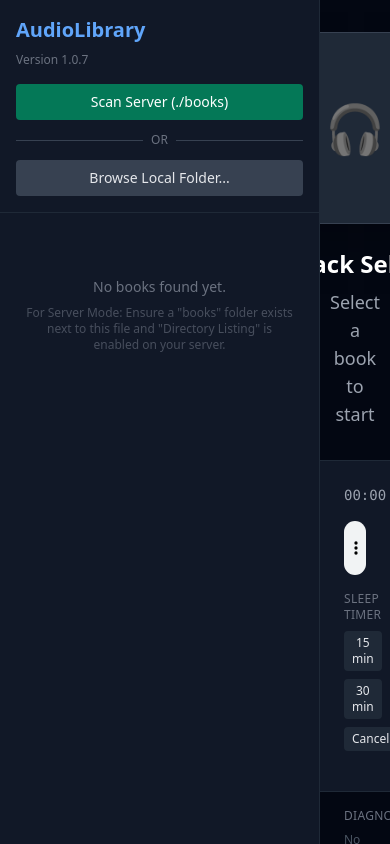
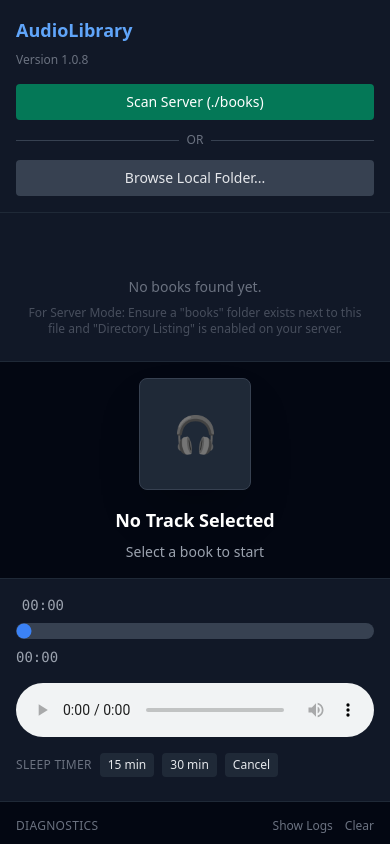
Before and after one commit to dylan7474/audioBookPlayer, a plain HTML site: page index.html in a window 390 px wide. Drawn offline with nearby package versions, Linux system fonts and the light colour scheme; no server answers.

Commit message:
Improve responsive layout and hide logs

```diff
--- a/index.html
+++ b/index.html
@@ -19,10 +19,10 @@
 </head>
 <body>
 
-<div class="flex h-screen overflow-hidden">
-    <aside class="w-80 bg-gray-900 border-r border-gray-800 flex flex-col shrink-0">
+<div class="flex h-screen overflow-hidden flex-col lg:flex-row">
+    <aside class="w-full lg:w-80 bg-gray-900 border-b lg:border-b-0 lg:border-r border-gray-800 flex flex-col shrink-0 max-h-[45vh] sm:max-h-[50vh] lg:max-h-none">
         <div class="p-4 border-b border-gray-800">
-            <h1 class="text-xl font-bold mb-2 text-blue-400">AudioLibrary</h1>
+            <h1 class="text-lg sm:text-xl font-bold mb-2 text-blue-400">AudioLibrary</h1>
             <div class="text-xs text-gray-500 mb-4">Version <span id="app-version"></span></div>
 
             <div class="flex flex-col gap-2">
@@ -59,18 +59,18 @@
         </div>
     </aside>
 
-    <main class="flex-1 flex flex-col bg-gray-950 relative overflow-hidden">
-        <section class="flex-1 flex flex-col items-center justify-center p-8 text-center">
-            <div class="w-48 h-48 bg-gray-800 rounded-lg shadow-2xl flex items-center justify-center mb-6 border border-gray-700">
-                <span class="text-5xl">🎧</span>
+    <main class="flex-1 flex flex-col bg-gray-950 relative overflow-hidden min-h-0">
+        <section class="flex-1 flex flex-col items-center justify-center p-4 sm:p-6 lg:p-8 text-center">
+            <div class="w-28 h-28 sm:w-40 sm:h-40 lg:w-48 lg:h-48 bg-gray-800 rounded-lg shadow-2xl flex items-center justify-center mb-4 sm:mb-6 border border-gray-700">
+                <span class="text-4xl sm:text-5xl">🎧</span>
             </div>
-            <h2 class="text-2xl font-bold text-white mb-2 max-w-2xl truncate px-4" id="track-title">No Track Selected</h2>
-            <h3 class="text-lg text-gray-400 px-4" id="book-title">Select a book to start</h3>
+            <h2 class="text-lg sm:text-2xl font-bold text-white mb-2 max-w-2xl truncate px-4" id="track-title">No Track Selected</h2>
+            <h3 class="text-sm sm:text-lg text-gray-400 px-4" id="book-title">Select a book to start</h3>
             <span class="mt-2 text-xs bg-emerald-900/50 text-emerald-400 px-2 py-0.5 rounded border border-emerald-800/50" id="server-badge" hidden>Server Stream</span>
         </section>
 
-        <section class="bg-gray-900 border-t border-gray-800 p-6 pb-8">
-            <div class="flex items-center gap-4 mb-4 text-sm text-gray-400 font-mono">
+        <section class="bg-gray-900 border-t border-gray-800 p-4 sm:p-6 pb-6 sm:pb-8">
+            <div class="flex flex-col sm:flex-row sm:items-center gap-2 sm:gap-4 mb-4 text-sm text-gray-400 font-mono">
                 <span class="w-12 text-right" id="current-time">00:00</span>
                 <input
                     id="seek-bar"
@@ -96,19 +96,24 @@
             </div>
         </section>
 
-        <section class="border-t border-gray-800 bg-gray-950 px-6 py-4 text-xs text-gray-400 max-h-40 overflow-y-auto">
+        <section class="border-t border-gray-800 bg-gray-950 px-4 sm:px-6 py-4 text-xs text-gray-400">
             <div class="flex items-center justify-between mb-2">
                 <span class="uppercase tracking-wide text-gray-500">Diagnostics</span>
-                <button id="clear-log" class="text-xs text-gray-500 hover:text-gray-300">Clear</button>
+                <div class="flex items-center gap-3">
+                    <button id="toggle-logs" class="text-xs text-gray-500 hover:text-gray-300">Show Logs</button>
+                    <button id="clear-log" class="text-xs text-gray-500 hover:text-gray-300">Clear</button>
+                </div>
             </div>
-            <div id="diagnostics-empty" class="text-gray-600">No diagnostics yet. Click a track to capture logs.</div>
-            <ul id="diagnostics-list" class="space-y-1 font-mono"></ul>
+            <div id="diagnostics-content" class="max-h-40 overflow-y-auto" hidden>
+                <div id="diagnostics-empty" class="text-gray-600">No diagnostics yet. Click a track to capture logs.</div>
+                <ul id="diagnostics-list" class="space-y-1 font-mono"></ul>
+            </div>
         </section>
     </main>
 </div>
 
 <script>
-    const APP_VERSION = "1.0.7";
+    const APP_VERSION = "1.0.8";
 
     const state = {
         books: {},
@@ -125,6 +130,7 @@
         sleepTimerId: null,
         sleepTimerInterval: null,
         sleepTimerEndsAt: null,
+        logsVisible: false,
     };
 
     const elements = {
@@ -145,6 +151,8 @@
         diagnosticsList: document.getElementById('diagnostics-list'),
         diagnosticsEmpty: document.getElementById('diagnostics-empty'),
         clearLog: document.getElementById('clear-log'),
+        toggleLogs: document.getElementById('toggle-logs'),
+        diagnosticsContent: document.getElementById('diagnostics-content'),
         sleep15: document.getElementById('sleep-15'),
         sleep30: document.getElementById('sleep-30'),
         sleepCancel: document.getElementById('sleep-cancel'),
@@ -190,6 +198,11 @@
         elements.diagnosticsList.innerHTML = state.log.map(entry => `<li>${entry}</li>`).join('');
         elements.diagnosticsEmpty.hidden = state.log.length > 0;
         console.log(line);
+    };
+
+    const updateDiagnosticsVisibility = () => {
+        elements.diagnosticsContent.hidden = !state.logsVisible;
+        elements.toggleLogs.textContent = state.logsVisible ? 'Hide Logs' : 'Show Logs';
     };
 
     const setError = (message) => {
@@ -492,6 +505,10 @@
         elements.diagnosticsList.innerHTML = '';
         elements.diagnosticsEmpty.hidden = false;
     });
+    elements.toggleLogs.addEventListener('click', () => {
+        state.logsVisible = !state.logsVisible;
+        updateDiagnosticsVisibility();
+    });
 
     elements.audio.addEventListener('timeupdate', () => {
         elements.currentTime.textContent = formatTime(elements.audio.currentTime);
@@ -541,6 +558,7 @@
     });
 
     state.playbackPositions = loadPlaybackPositions();
+    updateDiagnosticsVisibility();
 
     fetch('./books', { method: 'HEAD' })
         .then(res => { if (res.ok) scanServer(); })
```
